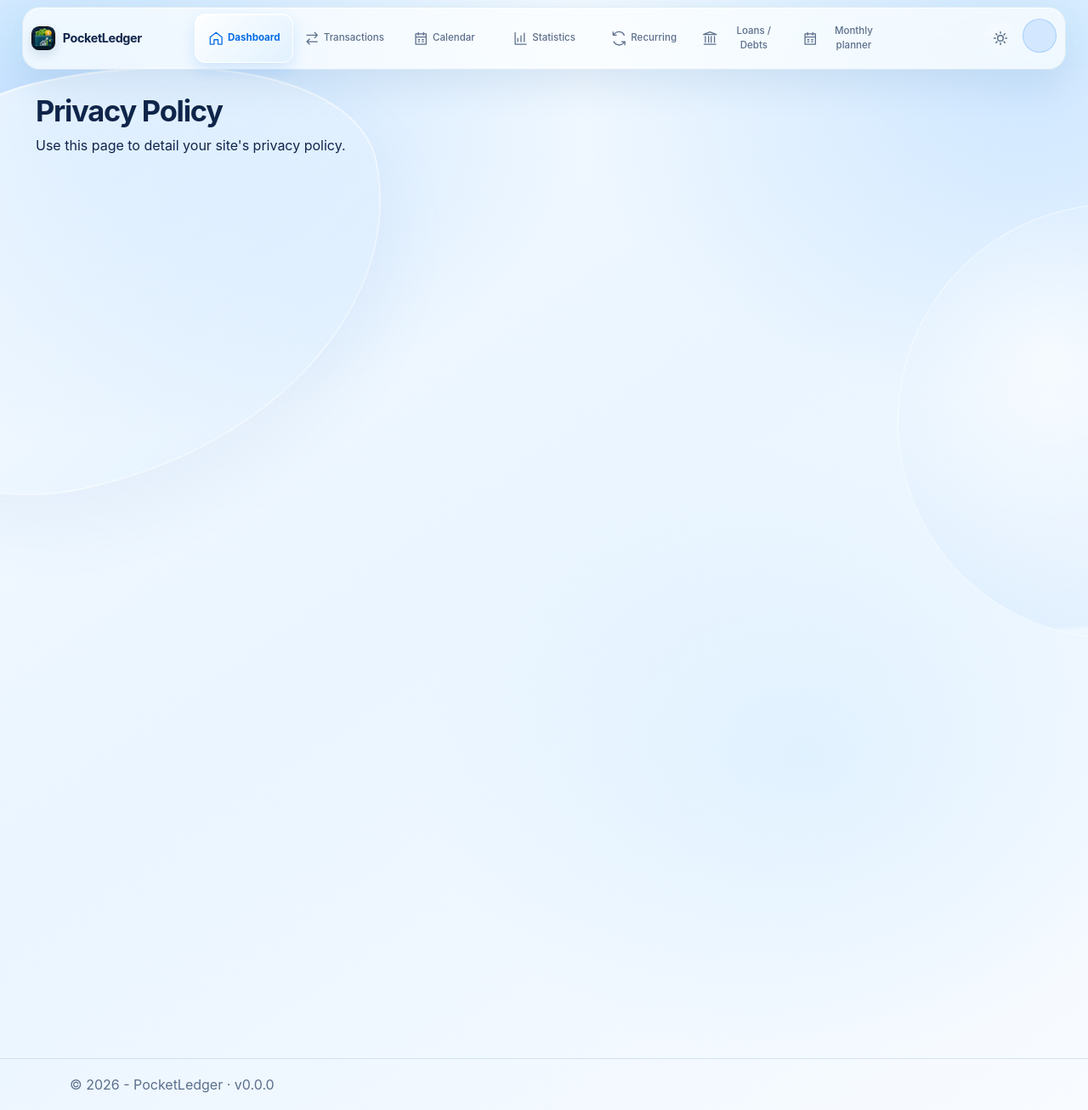
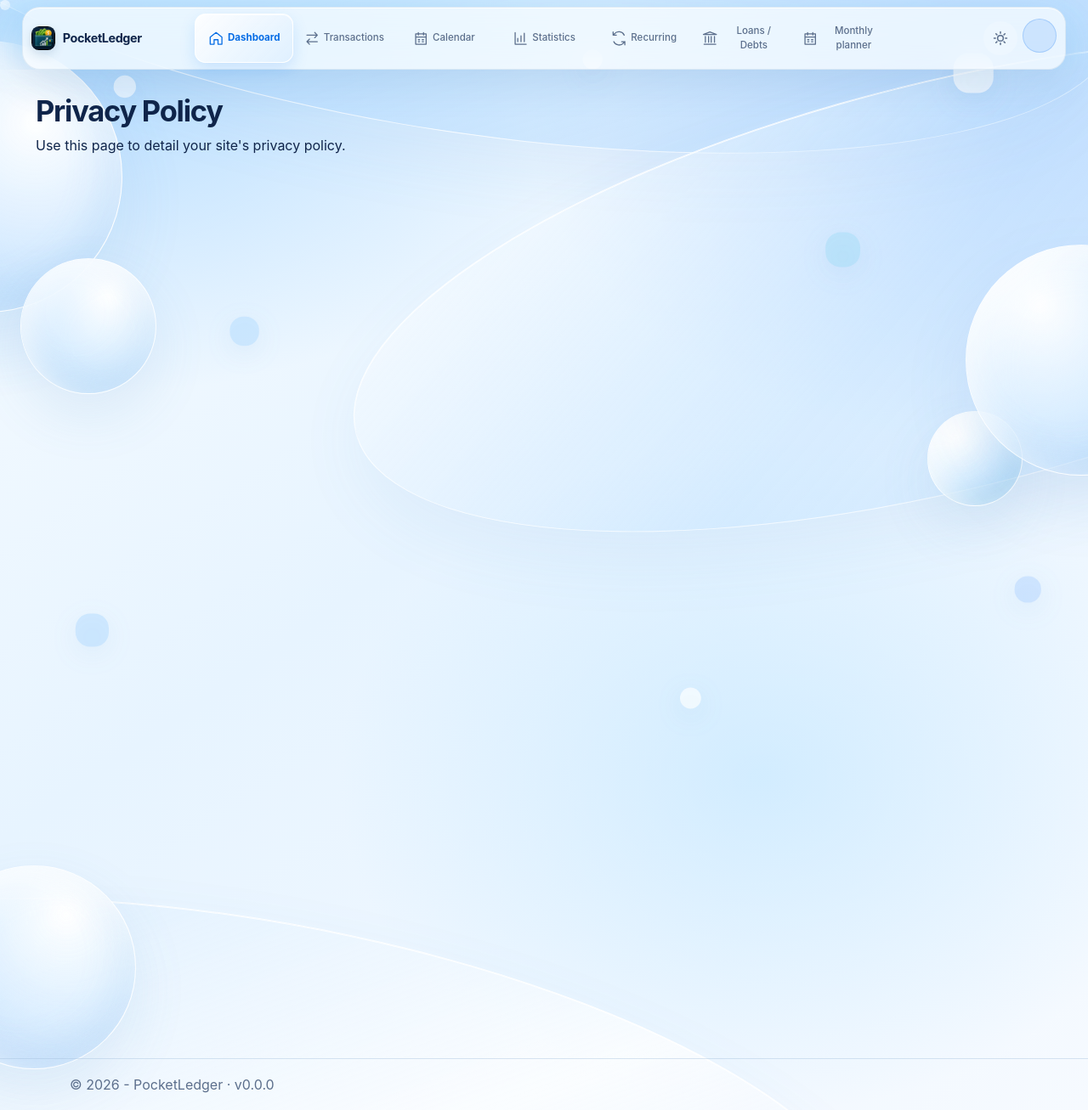
Before and after one commit to Adam23713/PocketLedger, an ASP.NET Core app: page /Home/Privacy in a window 1280 px wide. Shown: the whole page at 85% size. Run offline with ASP.NET Core 8, Linux system fonts and the light colour scheme; style sheets or scripts are compiled from the project's sources; the project's own start-up code is not run, and a stand-in starts its controllers and pages; some libraries are stand-ins or nearby versions.

Commit message:
feat(ui): update horizon theme with enhanced ambient effects and background gradients

```diff
--- a/src/PocketLedger.Web/Views/Shared/_Layout.cshtml
+++ b/src/PocketLedger.Web/Views/Shared/_Layout.cshtml
@@ -23,6 +23,15 @@
     <link rel="stylesheet" href="~/PocketLedger.Web.styles.css" asp-append-version="true" />
 </head>
 <body>
+    <div class="horizon-ambient" aria-hidden="true">
+        <span class="horizon-ambient-wave horizon-ambient-wave-top"></span>
+        <span class="horizon-ambient-wave horizon-ambient-wave-middle"></span>
+        <span class="horizon-ambient-wave horizon-ambient-wave-bottom"></span>
+        <span class="horizon-ambient-orb horizon-ambient-orb-left"></span>
+        <span class="horizon-ambient-orb horizon-ambient-orb-right"></span>
+        <span class="horizon-ambient-orb horizon-ambient-orb-bottom"></span>
+        <span class="horizon-ambient-bubbles"></span>
+    </div>
     <div class="banking-ambient" aria-hidden="true">
         <span class="banking-ambient-orb banking-ambient-orb-left"></span>
         <span class="banking-ambient-orb banking-ambient-orb-right"></span>
--- a/src/PocketLedger.Web/wwwroot/css/site.css
+++ b/src/PocketLedger.Web/wwwroot/css/site.css
@@ -2,10 +2,10 @@
 [data-theme="horizon"] {
   --page-background: #edf6ff;
   --page-background-image:
-    radial-gradient(ellipse 72% 44% at 5% 10%, rgba(184, 219, 255, .82), transparent 68%),
-    radial-gradient(ellipse 60% 42% at 94% 8%, rgba(205, 230, 255, .88), transparent 68%),
-    radial-gradient(ellipse 48% 38% at 74% 68%, rgba(208, 235, 255, .48), transparent 74%),
-    linear-gradient(145deg, #f7fbff 0%, #eaf5ff 48%, #f8fbff 100%);
+    radial-gradient(ellipse 76% 48% at 7% 4%, rgba(153, 207, 255, .72), transparent 66%),
+    radial-gradient(ellipse 64% 44% at 92% 10%, rgba(184, 214, 255, .7), transparent 68%),
+    radial-gradient(ellipse 54% 42% at 70% 70%, rgba(183, 226, 255, .5), transparent 72%),
+    linear-gradient(145deg, #f8fcff 0%, #e7f4ff 45%, #f6faff 100%);
   --surface-background: rgba(255, 255, 255, .76);
   --surface-background-hover: rgba(225, 240, 255, .72);
   --surface-raised: rgba(255, 255, 255, .94);
@@ -152,8 +152,8 @@ body {
 }
 
 [data-theme="horizon"] body::before, [data-theme="horizon"] body::after { content: ""; pointer-events: none; position: fixed; z-index: 0; }
-[data-theme="horizon"] body::before { background: linear-gradient(145deg, rgba(255, 255, 255, .7), rgba(178, 218, 255, .2)); border: 1px solid rgba(255, 255, 255, .74); border-radius: 46% 54% 62% 38% / 58% 36% 64% 42%; box-shadow: inset 0 1px 0 rgba(255, 255, 255, .8), 0 35px 80px rgba(86, 145, 200, .08); height: 30rem; left: -13rem; top: 5.25rem; transform: rotate(-12deg); width: 42rem; }
-[data-theme="horizon"] body::after { background: radial-gradient(circle at 35% 35%, rgba(255, 255, 255, .58), rgba(168, 211, 251, .16) 68%, transparent 69%); border: 1px solid rgba(255, 255, 255, .54); border-radius: 50%; height: 32rem; right: -18rem; top: 15rem; width: 32rem; }
+[data-theme="horizon"] body::before { background: radial-gradient(circle at 68% 30%, rgba(255, 255, 255, .98), rgba(219, 237, 255, .88) 45%, rgba(166, 209, 250, .5) 72%); border: 1px solid rgba(255, 255, 255, .94); border-radius: 50%; box-shadow: inset 1.4rem 1rem 3rem rgba(255, 255, 255, .82), inset -1rem -1rem 3rem rgba(112, 173, 232, .16), 0 2rem 5rem rgba(80, 145, 207, .12); height: 20rem; left: -11rem; top: 3rem; width: 20rem; }
+[data-theme="horizon"] body::after { background: radial-gradient(circle at 32% 26%, rgba(255, 255, 255, .96), rgba(220, 239, 255, .72) 48%, rgba(156, 203, 247, .34) 74%); border: 1px solid rgba(255, 255, 255, .88); border-radius: 50%; box-shadow: inset 1rem 1rem 2.8rem rgba(255, 255, 255, .8), inset -1rem -1rem 3rem rgba(114, 169, 231, .14), 0 2rem 5rem rgba(70, 132, 198, .1); height: 17rem; right: -8rem; top: 18rem; width: 17rem; }
 body > .app-content { flex: 1 0 auto; position: relative; width: 100%; z-index: 1; }
 body > footer.footer.text-muted { margin-top: 2rem; position: relative; z-index: 1; }
 
@@ -521,6 +521,113 @@ h2, h3, h4 { letter-spacing: -.02em; }
 .planner-pause { margin-top: .35rem; }
 .planner-actions .btn { font-size: .75rem; padding: .2rem .4rem; }
 .planner-actions > small { margin-top: .35rem; }
+
+/* Horizon atmosphere */
+.horizon-ambient { display: none; }
+
+[data-theme="horizon"] .horizon-ambient {
+  display: block;
+  inset: 0;
+  overflow: hidden;
+  pointer-events: none;
+  position: fixed;
+  z-index: 0;
+}
+
+[data-theme="horizon"] .horizon-ambient > span { position: absolute; }
+
+[data-theme="horizon"] .horizon-ambient-wave {
+  border: 1px solid rgba(255, 255, 255, .72);
+  border-radius: 50%;
+  box-shadow: inset 0 1px 0 rgba(255, 255, 255, .85), 0 2rem 5rem rgba(78, 143, 205, .08);
+}
+
+[data-theme="horizon"] .horizon-ambient-wave-top {
+  background: linear-gradient(155deg, rgba(255, 255, 255, .84), rgba(176, 217, 255, .46) 54%, rgba(143, 195, 246, .28));
+  height: 28rem;
+  left: -13%;
+  top: -18rem;
+  transform: rotate(8deg);
+  width: 116%;
+}
+
+[data-theme="horizon"] .horizon-ambient-wave-middle {
+  background: linear-gradient(145deg, rgba(255, 255, 255, .66), rgba(185, 222, 255, .36) 48%, rgba(154, 201, 250, .22));
+  height: 30rem;
+  right: -43%;
+  top: 6rem;
+  transform: rotate(-14deg);
+  width: 112%;
+}
+
+[data-theme="horizon"] .horizon-ambient-wave-bottom {
+  background: linear-gradient(150deg, rgba(171, 215, 255, .32), rgba(255, 255, 255, .68) 54%, rgba(192, 216, 255, .34));
+  bottom: -20rem;
+  height: 34rem;
+  left: -36%;
+  transform: rotate(10deg);
+  width: 118%;
+}
+
+[data-theme="horizon"] .horizon-ambient-orb {
+  border: 1px solid rgba(255, 255, 255, .88);
+  border-radius: 50%;
+  box-shadow: inset 1rem 1rem 2.5rem rgba(255, 255, 255, .82), inset -1rem -1rem 2.8rem rgba(111, 172, 230, .14), 0 1.6rem 4rem rgba(72, 137, 201, .12);
+}
+
+[data-theme="horizon"] .horizon-ambient-orb-left {
+  background: radial-gradient(circle at 65% 28%, rgba(255, 255, 255, .98), rgba(218, 238, 255, .82) 48%, rgba(153, 204, 247, .44) 74%);
+  height: 10rem;
+  left: 1.5rem;
+  top: 19rem;
+  width: 10rem;
+}
+
+[data-theme="horizon"] .horizon-ambient-orb-right {
+  background: radial-gradient(circle at 30% 25%, rgba(255, 255, 255, .96), rgba(215, 238, 255, .72) 46%, rgba(139, 202, 238, .38) 72%);
+  height: 7rem;
+  right: 6%;
+  top: 37%;
+  width: 7rem;
+}
+
+[data-theme="horizon"] .horizon-ambient-orb-bottom {
+  background: radial-gradient(circle at 66% 24%, rgba(255, 255, 255, .96), rgba(219, 238, 255, .78) 48%, rgba(161, 203, 248, .42) 74%);
+  bottom: 3rem;
+  height: 15rem;
+  left: -5rem;
+  width: 15rem;
+}
+
+[data-theme="horizon"] .horizon-ambient-bubbles {
+  background: rgba(255, 255, 255, .82);
+  border-radius: 50%;
+  box-shadow:
+    11vw 6rem 0 .45rem rgba(255, 255, 255, .6),
+    22vw 24rem 0 .7rem rgba(184, 222, 255, .54),
+    54vw 4rem 0 .35rem rgba(255, 255, 255, .7),
+    77vw 18rem 0 .9rem rgba(166, 222, 247, .5),
+    89vw 5rem 0 1.1rem rgba(255, 255, 255, .65),
+    94vw 43rem 0 .6rem rgba(184, 216, 255, .55),
+    63vw 51rem 0 .4rem rgba(255, 255, 255, .65),
+    8vw 46rem 0 .85rem rgba(176, 218, 255, .48);
+  filter: drop-shadow(0 .5rem 1rem rgba(72, 137, 201, .16));
+  height: .75rem;
+  left: 0;
+  top: 0;
+  width: .75rem;
+}
+
+@media (max-width: 767.98px) {
+  [data-theme="horizon"] body::before { height: 14rem; left: -8rem; width: 14rem; }
+  [data-theme="horizon"] body::after { height: 12rem; right: -7rem; width: 12rem; }
+  [data-theme="horizon"] .horizon-ambient-wave-top { left: -42%; width: 160%; }
+  [data-theme="horizon"] .horizon-ambient-wave-middle { right: -88%; width: 165%; }
+  [data-theme="horizon"] .horizon-ambient-wave-bottom { left: -75%; width: 170%; }
+  [data-theme="horizon"] .horizon-ambient-orb-left { left: -3rem; }
+  [data-theme="horizon"] .horizon-ambient-orb-right { right: -3rem; }
+  [data-theme="horizon"] .horizon-ambient-orb-bottom { bottom: -4rem; }
+}
 
 /* Banking experience */
 [data-theme="banking"] body {
```
Also changed, not shown: src/PocketLedger.Identity/wwwroot/css/site.css (+4 -4 lines).
